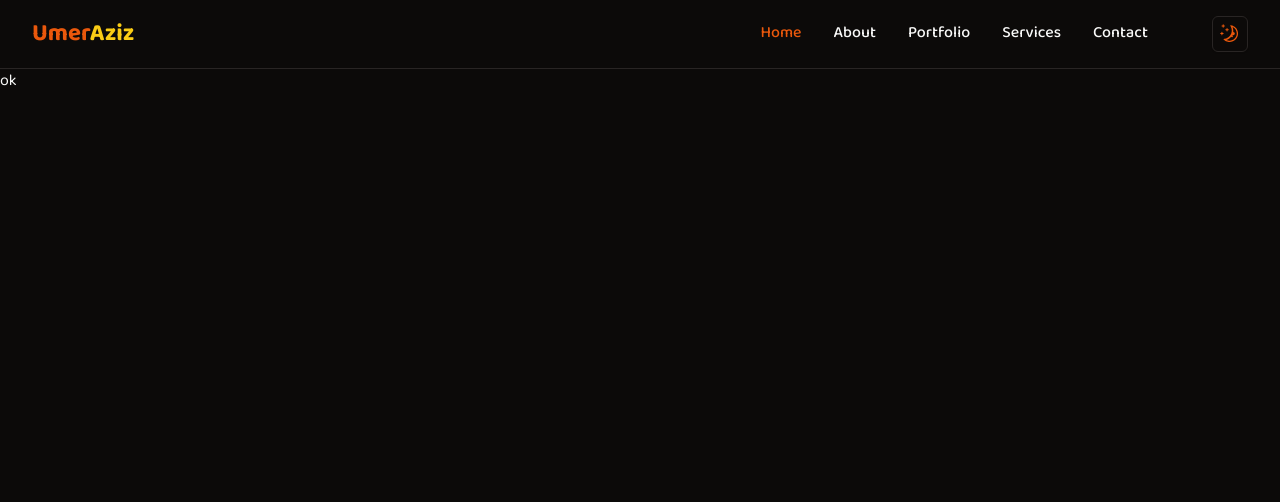
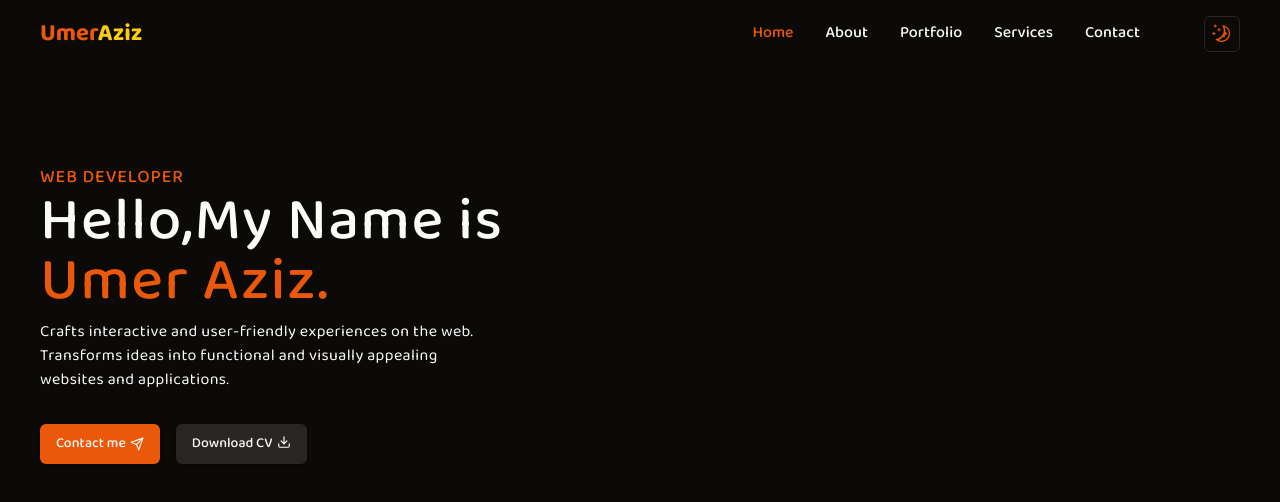
Before and after one commit to Umer-Aziz/portfolio, a Next.js app: page / in a window 1280 px wide. Shown: the top 502 px of the page. Built offline with nearby package versions, Linux system fonts and the light colour scheme.

Commit message:
added hero section

```diff
--- a/app/page.tsx
+++ b/app/page.tsx
@@ -1,8 +1,28 @@
+import { Button } from "@/components/ui/button";
+import { DownloadIcon } from "@radix-ui/react-icons";
+import { FiSend , FiDownload } from "react-icons/fi";
 export default function Home() {
   return (
     <>
     <main>
-      <h1>ok</h1>
+      <div className="max-width padd-x">
+      <section className="min-h-[80vh] grid lg:grid-cols-2 gap-8">
+        <div className="flex flex-col py-12 md:py-24">
+        <h2 className="text-primary text-lg font-medium uppercase tracking-wider">Web Developer</h2>
+        <h1 className="text-4xl md:text-6xl font-medium tracking-wide">Hello,My Name is <br /><span className="text-primary">Umer Aziz.</span></h1>
+        <p className="max-w-md mt-2 tracking-wide">Crafts interactive and user-friendly experiences on the web. Transforms ideas into functional and visually appealing websites and applications.</p>
+        <div className="mt-6 md:mt-8 flex items-center gap-x-4">
+
+          <Button className="flex items-center gap-1">
+             <span>Contact me</span> <FiSend/></Button>
+
+          <Button variant={"secondary"} className="flex items-center gap-1">
+             <span>Download CV</span> <FiDownload className="mb-1"/></Button>
+        </div>
+        </div>
+        <div></div>
+      </section>
+      </div>
     </main>
     </>
   );
--- a/components/Navbar.tsx
+++ b/components/Navbar.tsx
@@ -34,8 +34,8 @@ const Navbar = () => {
   ]
   return (
    <>
-   <nav className='sticky top-0 z-30 bg-background border-b'>
-    <div className='relative padd-x py-4 flex justify-between items-center'>
+   <nav className=''>
+    <div className='relative max-width padd-x py-4 flex justify-between items-center'>
     <div className='text-2xl font-bold'>
      <span className="text-primary">Umer</span>
      <span className="text-yellow-400">Aziz</span>
--- a/components/ui/button.tsx
+++ b/components/ui/button.tsx
@@ -12,16 +12,16 @@ const buttonVariants = cva(
         default:
           "bg-primary text-primary-foreground shadow hover:bg-primary/90",
         destructive:
-          "bg-destructive text-destructive-foreground shadow-sm hover:bg-destructive/90",
+          "bg-destructive text-destructive-foreground shadow hover:bg-destructive/90",
         outline:
           "border border-input bg-background shadow-sm hover:bg-accent hover:text-accent-foreground",
         secondary:
-          "bg-secondary text-secondary-foreground shadow-sm hover:bg-secondary/80",
+          "bg-secondary text-secondary-foreground shadow hover:bg-secondary/80",
         ghost: "hover:bg-accent hover:text-accent-foreground",
         link: "text-primary underline-offset-4 hover:underline",
       },
       size: {
-        default: "h-9 px-4 py-2",
+        default: "px-4 py-2.5",
         sm: "h-8 rounded-md px-3 text-xs",
         lg: "h-10 rounded-md px-8",
         icon: "h-9 w-9",
--- a/package.json
+++ b/package.json
@@ -19,6 +19,7 @@
     "next-themes": "^0.2.1",
     "react": "^18",
     "react-dom": "^18",
+    "react-icons": "^5.0.1",
     "tailwind-merge": "^2.2.1",
     "tailwindcss-animate": "^1.0.7"
   },
--- a/styles/globals.css
+++ b/styles/globals.css
@@ -73,7 +73,10 @@ html::-webkit-scrollbar-thumb{
   }
 
   .padd-x{
-    @apply px-4 sm:px-6 xl:px-8;
+    @apply px-4 sm:px-6 xl:px-0;
+  }
+  .max-width {
+    @apply max-w-[1200px] mx-auto;
   }
   nav ul {
     @apply hidden md:flex items-center gap-8 flex-row;
```
Also changed, not shown: 1 other file (tests, documents, lock files or other folders).
